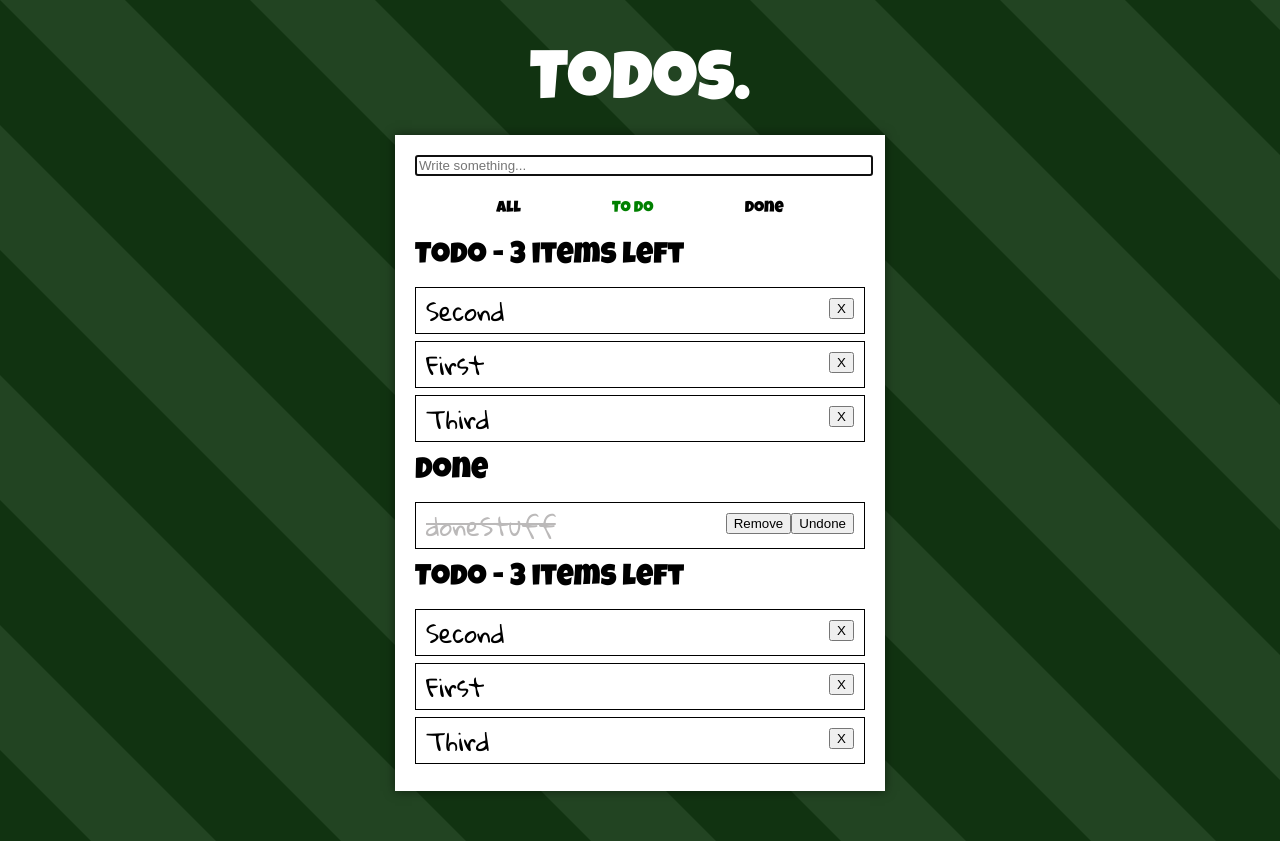
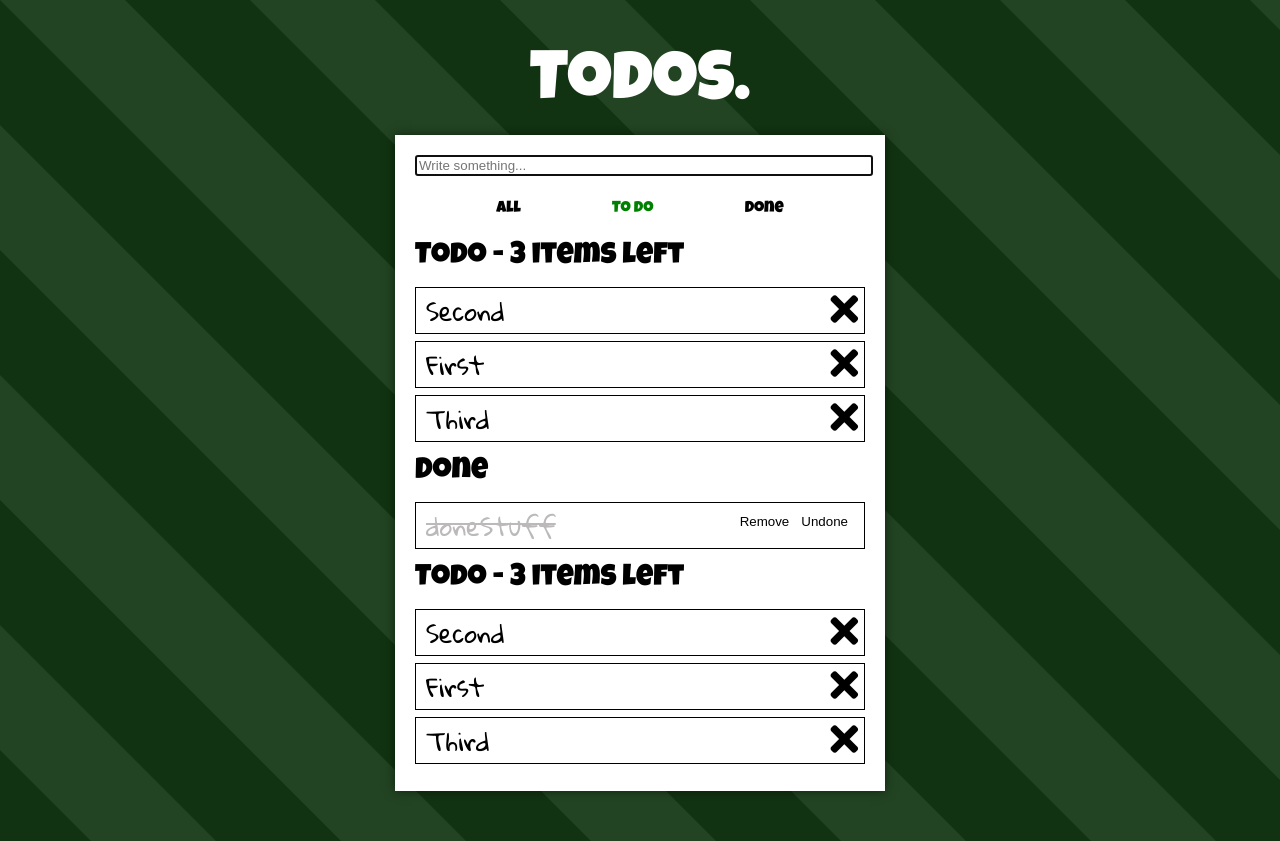
Before and after one commit to amerre/Todo_app, a Vue app: page /todo in a window 1280 px wide. Built offline with nearby package versions, Linux system fonts and the light colour scheme.

Commit message:
:art: Change .css files to .scss

```diff
--- a/public/index.html
+++ b/public/index.html
@@ -8,6 +8,8 @@
   <link rel="icon" href="<%= BASE_URL %>favicon.ico">
 
   <link href="https://fonts.googleapis.com/css?family=Gloria+Hallelujah|Luckiest+Guy" rel="stylesheet">
+  <link rel="stylesheet" href="https://use.fontawesome.com/releases/v5.6.3/css/all.css" integrity="sha384-UHRtZLI+pbxtHCWp1t77Bi1L4ZtiqrqD80Kn4Z8NTSRyMA2Fd33n5dQ8lWUE00s/"
+    crossorigin="anonymous">
 
   <title>todo_app</title>
 </head>
--- a/src/App.vue
+++ b/src/App.vue
@@ -33,9 +33,9 @@
 </script>
 
 <style lang="scss">
-@import "./assets/styles/reset.css";
-@import "./assets/styles/background.css";
-@import "./assets/styles/texts.css";
+@import "./assets/styles/reset.scss";
+@import "./assets/styles/background.scss";
+@import "./assets/styles/texts.scss";
 
 #app {
   flex-direction: column;
@@ -49,9 +49,6 @@
     -webkit-box-shadow: 0 0 10px rgba(0, 0, 0, 0.5);
     -moz-box-shadow: 0 0 10px rgba(0, 0, 0, 0.5);
     box-shadow: 0 0 10px rgba(0, 0, 0, 0.5);
-    button {
-      float: right;
-    }
   }
 }
 </style>
--- a/src/assets/styles/texts.css
+++ b/src/assets/styles/texts.scss
@@ -32,3 +32,12 @@
   margin: 7px auto;
   padding: 10px;
 }
+button {
+  float: right;
+  background: none;
+  border: none;
+  .close {
+    font-size: 40px;
+    margin: -10px;
+  }
+}
--- a/src/components/Todo.vue
+++ b/src/components/Todo.vue
@@ -7,7 +7,9 @@
     <span v-for="task in this.$store.state.toDoTasks" v-bind:key="task">
       <p class="todo">
         {{ task }}
-        <button @click="done(task)">X</button>
+        <button @click="done(task)">
+          <i class="fas fa-times close"></i>
+        </button>
       </p>
     </span>
   </div>
```
Also changed, not shown: src/assets/styles/background.scss (renamed from src/assets/styles/background.css), src/assets/styles/reset.scss (renamed from src/assets/styles/reset.css).
